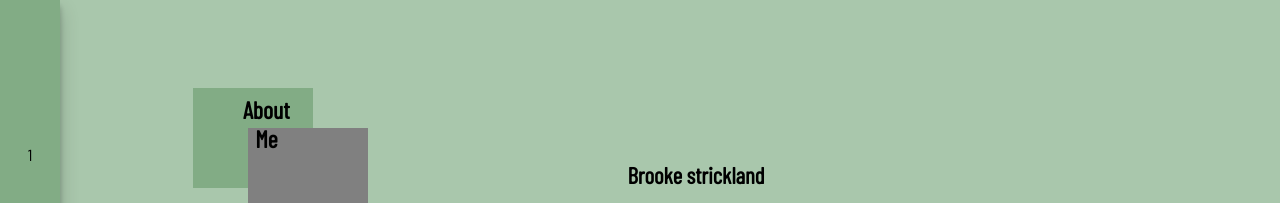
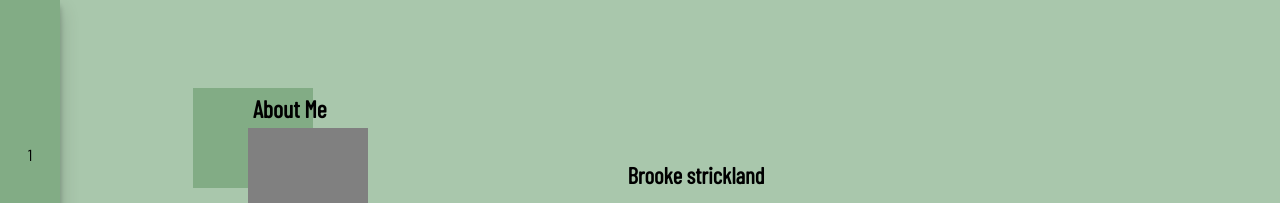
Before and after one commit to BrookeStricklandMTEC/portfolio-website, a React (Create React App) app: page /#/about-me in a window 1280 px wide. Shown: the top 203 px of the page. Built offline with nearby package versions, Linux system fonts and the light colour scheme.

Commit message:
styling fixes

```diff
--- a/src/components/styles/About.css
+++ b/src/components/styles/About.css
@@ -39,8 +39,9 @@ p {
 
 #jump-about {
     position: absolute;
-	bottom: 115px;
-	left: 120px;
+	bottom: 145px;
+	left: 130px;
+	white-space: nowrap;
 }
 
 .logo-container{
```
